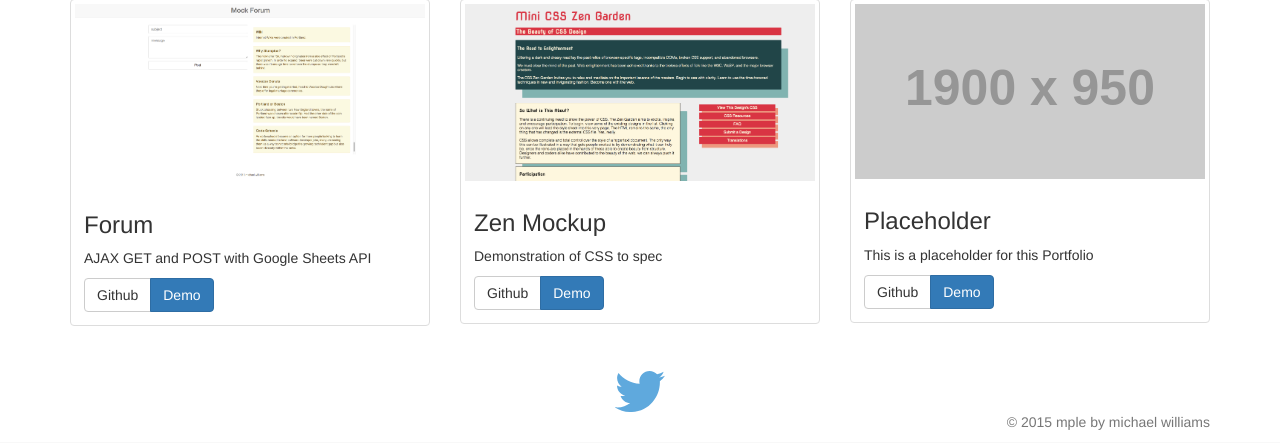
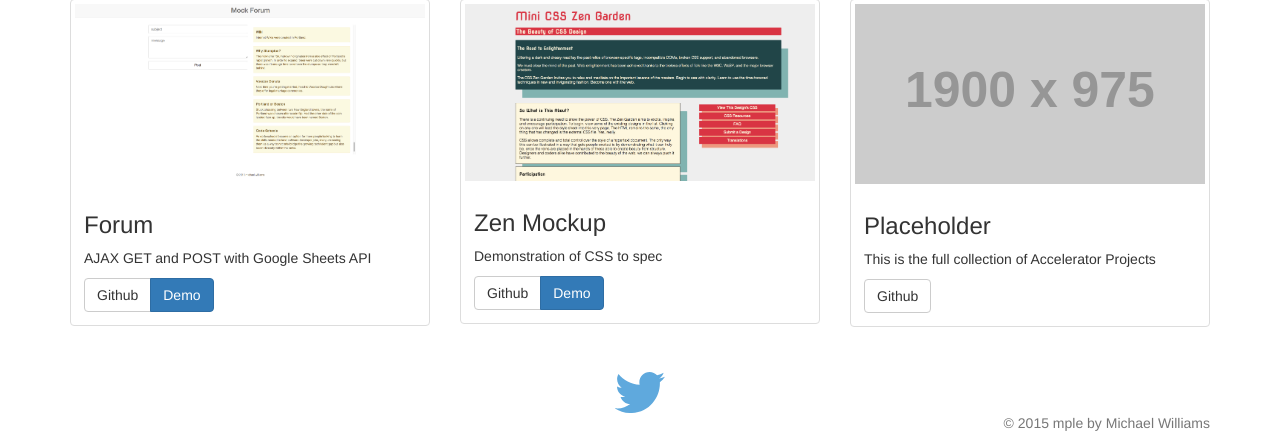
Before and after one commit to williamsmichael/heroku-accelerator-portfolio, a Django app: page / in a window 1280 px wide. Shown: the part 757-1200 px from the top of the page. Run offline with Django 3.2, Linux system fonts and the light colour scheme; grey boxes labelled with a size stand in for pictures from a placeholder-image service; some libraries are stand-ins or nearby versions.

Commit message:
creates new link

```diff
--- a/home/templates/base.html
+++ b/home/templates/base.html
@@ -11,7 +11,7 @@
 
 {% endblock %}
 
-  <title>{% block title %}{% endblock %} | mple by michael williams</title>
+  <title>{% block title %}{% endblock %} | mple by Michael Williams</title>
 
 </head>
 <body>
@@ -27,7 +27,7 @@
           <span class="icon-bar"></span>
           <span class="icon-bar"></span>
         </button>
-        <a class="navbar-brand" href="{% url 'index' %}">mple <small class='text-muted'>{% block navbar_subtext %}{% endblock %}</small></a>
+        <a class="navbar-brand" href="{% url 'index' %}">mple by Michael Williams <small class='text-muted'>{% block navbar_subtext %}{% endblock %}</small></a>
       </div>
 
       <!-- Collect the nav links, forms, and other content for toggling -->
@@ -51,7 +51,7 @@
     <a href="https://twitter.com/michael_mdw">
       <img src="{% static "images/twitter.svg" %}" alt="twitter icon to connect" />
     </a>
-    <p class="text-muted">&copy; 2015 mple by michael williams</p>
+    <p class="text-muted">&copy; 2015 mple by Michael Williams</p>
   </footer>
 
 {% block js_scripts %}{% endblock %}
--- a/home/templates/index.html
+++ b/home/templates/index.html
@@ -119,15 +119,15 @@
   <!-- thumbnail placeholder -->
     <div class="col-sm-6 col-md-4">
       <div class="thumbnail">
-        <a href="">
-          <img src="http://placehold.it/1900x950" alt="thumnail for placeholder">
+        <a href="https://github.com/PDXDevCampJuly/michael_devCamp">
+          <img src="http://dummyimage.com/1900x975/333/eee&text=more..." alt="thumnail for more content">
         </a>
         <div class="caption">
           <h3>Placeholder</h3>
-          <p>This is a placeholder for this Portfolio</p>
-          <div class="btn-group" role="group" aria-label="demo button">
+          <p>This is the full collection of Accelerator Projects</p>
+          <div role="group" aria-label="demo button">
             <a href="https://github.com/williamsmichael/heroku-accelerator-portfolio" class="btn btn-default" role="button">Github</a>
-            <a href="" class="btn btn-primary btn-md" role="button">Demo</a>
+            <!-- <a href="" class="btn btn-primary btn-md" role="button">Demo</a> -->
           </div>
         </div>
       </div>
```
Also changed, not shown: 4 other files.
